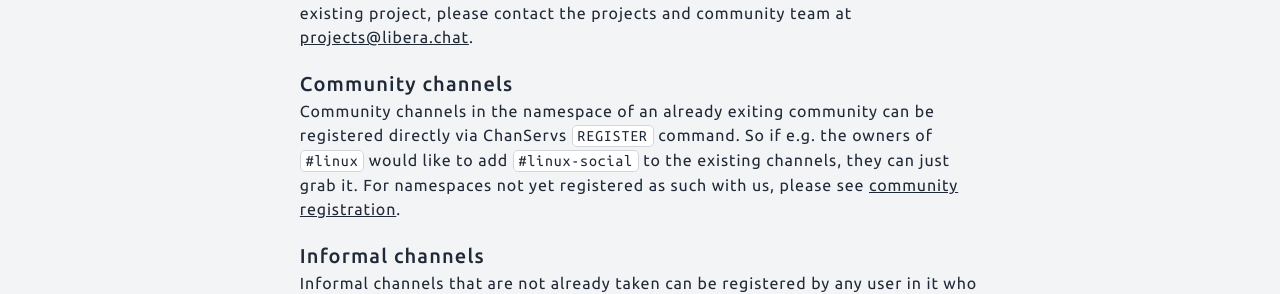
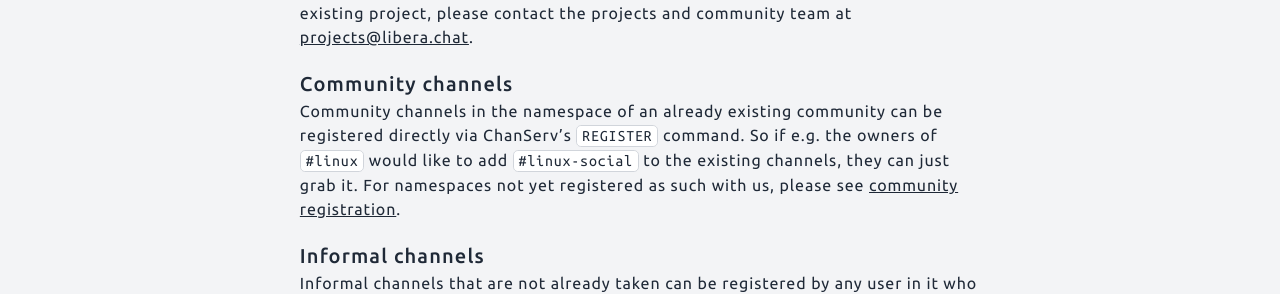
Before and after one commit to Libera-Chat/libera-chat.github.io, a Jekyll site: the page built from chanreg.md, in a window 1280 px wide and 900 px high, scrolled down 984 px. Shown: the part 158-452 px from the top of the window. Built offline with Jekyll 4.4.1, drawn with Linux system fonts in a browser that asks for light colours.

Commit message:
Fix typos in chanreg.md (#110)

```diff
--- a/chanreg.md
+++ b/chanreg.md
@@ -55,8 +55,8 @@
 
 ### Community channels
 
-Community channels in the namespace of an already exiting community can be
-registered directly via ChanServs `REGISTER` command. So if e.g. the owners of
+Community channels in the namespace of an already existing community can be
+registered directly via ChanServ's `REGISTER` command. So if e.g. the owners of
 `#linux` would like to add `#linux-social` to the existing channels, they can
 just grab it. For namespaces not yet registered as such with us, please see
 [community registration](#community-registration).
```
